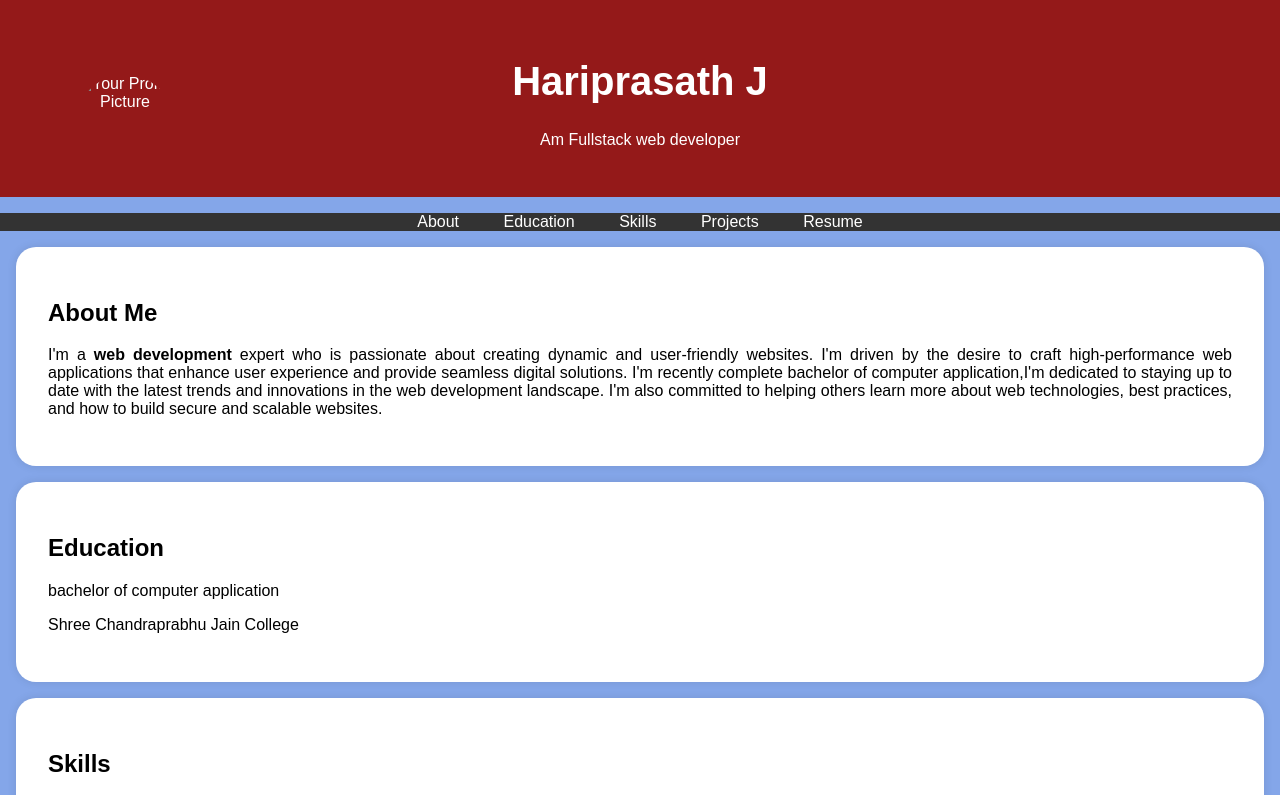
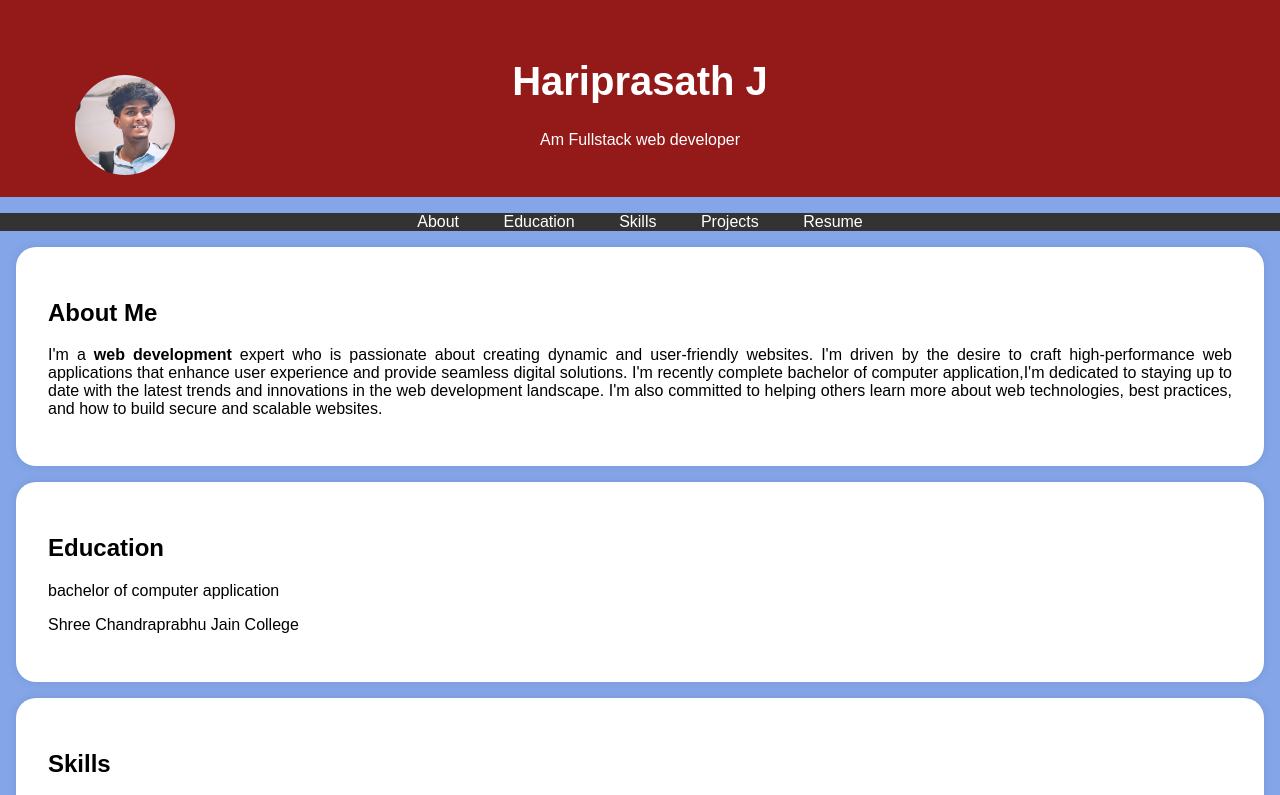
Before and after one commit to hariprasath6714/portfolio, a plain HTML site: page index.html in a window 1280 px wide. Shown: the top 795 px of the page. Drawn offline with Linux system fonts and the light colour scheme.

Commit message:
Update index.html

```diff
--- a/index.html
+++ b/index.html
@@ -95,7 +95,7 @@
     <header>
         <div class="header-content">
             <!-- Add your profile picture here -->
-            <img src="hari.jpgp" alt="Your Profile Picture" class="profile-picture">
+            <img src="hari.jpg" alt="Your Profile Picture" class="profile-picture">
             <h1>Hariprasath J</h1>
             <p>Am Fullstack web developer</p>
         </div>
```
